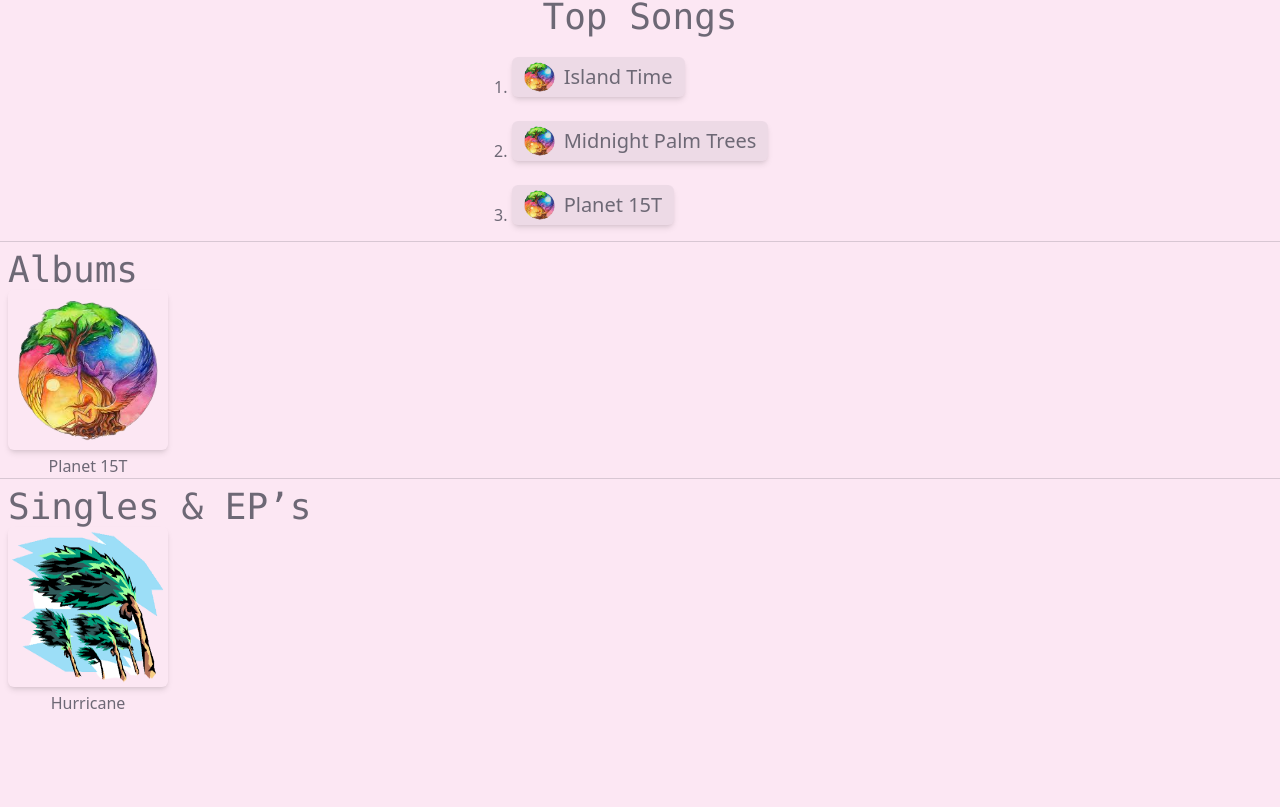
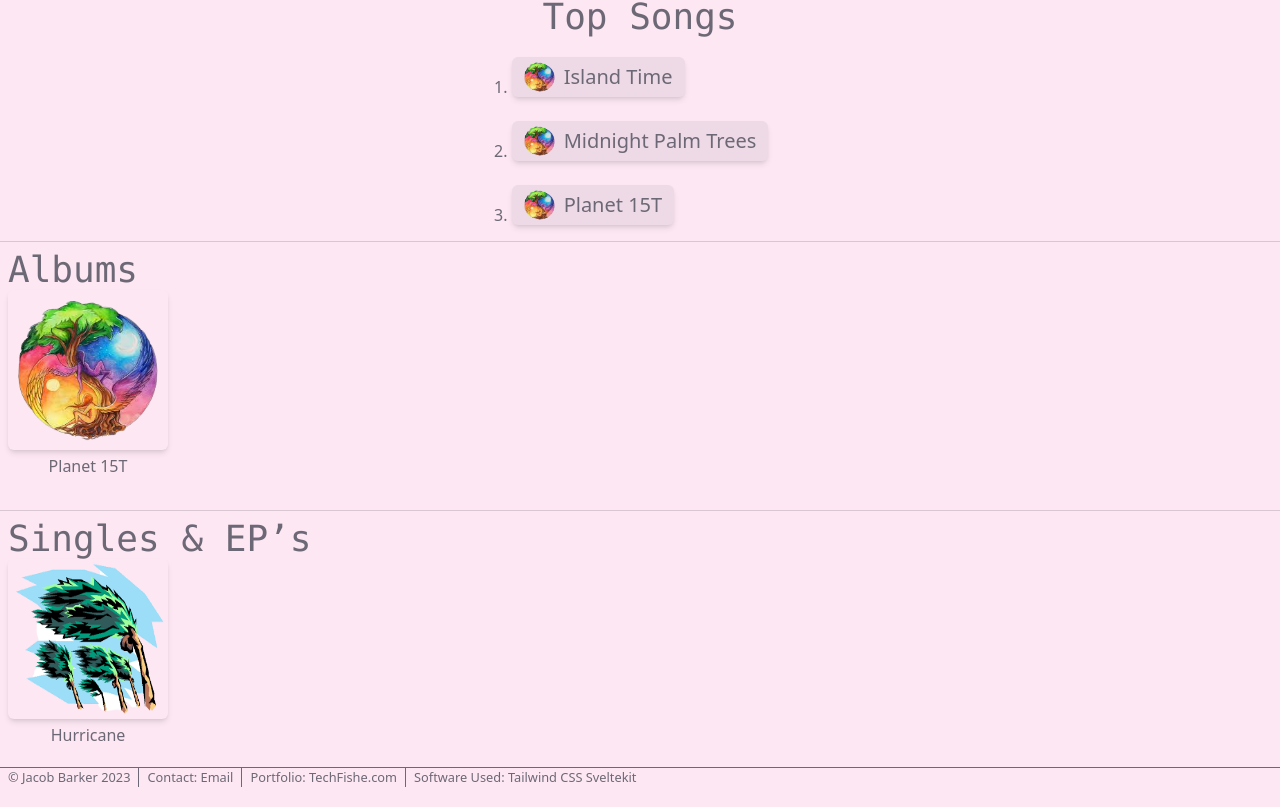
Before and after one commit to TechFishe/15T, a SvelteKit app: page /Music in a window 1280 px wide. Shown: the part 168-975 px from the top of the page. Before the commit the page ends 943 px from the top, so only its background shows below. Built offline with nearby package versions, Linux system fonts and the light colour scheme.

Commit message:
More components

```diff
--- a/src/app.css
+++ b/src/app.css
@@ -8,7 +8,6 @@ html { @apply bg-pink-100; }
     .debugBorder{ @apply border border-sky-500; }
     .link{ @apply transition-colors duration-100 ease-linear; }
     .link:hover{ @apply underline; }
-    main{ @apply absolute w-screen flex flex-col top-[5.25rem] text-center text-light-purple; }
-    main h1 { @apply text-5xl font-semibold font-mono; }
-    main h2 { @apply text-4xl font-medium font-mono; }
+    h1 { @apply text-5xl font-semibold font-mono; }
+    h2 { @apply text-4xl font-medium font-mono; }
 }
--- /dev/null
+++ b/src/lib/btn/albumBtn.svelte
@@ -0,0 +1,10 @@
+<script lang="ts">
+    export let title:string = "no title :(";
+</script>
+
+<section class="grid gird-rows-1 grid-flow-col gap-x-4 justify-start">
+    <div class="w-fit">
+        <slot />
+        <caption class="flex flex-row justify-center mt-1">{title}</caption>
+    </div>
+</section>
--- /dev/null
+++ b/src/lib/containers/main.svelte
@@ -0,0 +1,29 @@
+<div class="absolute w-screen min-h-screen flex flex-col top-[5.25rem] text-center text-light-purple pb-[3.75rem]">
+    <main>
+        <slot />
+    </main>
+    <section class="absolute bottom-5 w-screen border-t-[1px] border-light-purple text-light-purple">
+        <footer class="divide-x-[1px] divide-light-purple grid w-fit grid-flow-col grid-rows-1">
+            <small>&copy; Jacob Barker 2023</small>
+            <small>
+                Contact:
+                <a href="mailto:barkej226148@prescott.k12.wi.us" class="hover:text-red-700 decoration-red-700 link">Email</a>
+            </small>
+            <small>
+                Portfolio:
+                <a href="http://techfishe.vercel.app" target="_blank" rel="noopener noreferrer" class="hover:text-fuchsia-500 decoration-fuchsia-500 link">TechFishe.com</a>
+            </small>
+            <small>
+                Software Used:
+                <a href="http://tailwindcss.com" target="_blank" rel="noopener noreferrer" class="link hover:text-blue-500 decoration-blue-500">Tailwind CSS</a>
+                <a href="http://kit.svelte.dev" target="_blank" rel="noopener noreferrer" class="link hover:text-orange-500 decoration-orange-500">Sveltekit</a>
+            </small>
+        </footer>
+    </section>
+</div>
+
+<style>
+    small {
+        @apply px-2;
+    }
+</style>
--- /dev/null
+++ b/src/lib/random/topSong.svelte
@@ -0,0 +1,10 @@
+<script lang="ts">
+    export let title:string = "no title :(";
+</script>
+
+<li class="text-left">
+    <div class="flex flex-row items-center w-fit h-fit mt-1 py-1 px-3 bg-light-purple/10 rounded-md shadow-md hover:scale-95 hover:shadow-sm hover:rounded-lg hover:bg-light-purple/20 transition-all duration-200 ease-in">
+        <slot />
+        <span class="text-xl pl-2 cursor-default">{title}</span>
+    </div>
+</li>
--- a/src/routes/+page.svelte
+++ b/src/routes/+page.svelte
@@ -1,7 +1,11 @@
+<script>
+    import Main from "../lib/containers/main.svelte";
+</script>
+
 <svelte:head>
     <title>Home</title>
 </svelte:head>
 
-<main>
+<Main>
     <h1>Welcome</h1>
-</main>
+</Main>
--- a/src/routes/Music/+page.svelte
+++ b/src/routes/Music/+page.svelte
@@ -1,13 +1,16 @@
 <script>
     import EarthImg from '../../lib/img/earthNoBG.png';
     import HurImg from '../../lib/img/hurricaneNoBG.png';
+    import Main from '../../lib/containers/main.svelte';
+    import AlbumBtn from '../../lib/btn/albumBtn.svelte';
+    import TopSong from '../../lib/random/topSong.svelte';
 </script>
 
 <svelte:head>
     <title>Music</title>
 </svelte:head>
 
-<main class="pb-[3.75rem]">
+<Main>
     <header>
         <h1>Music</h1>
         <p>All of our band&rsquo;s music. All in one place</p>
@@ -15,48 +18,37 @@
     <article class="grid justify-center pb-4">
         <h2 class="border-t-[0.5px] border-light-purple/25 pt-2">Top Songs</h2>
         <ol class="list-decimal w-fit space-y-6 mt-4 items-centerS justify-self-center">
-            <li class="text-left">
-                <div class="flex flex-row items-center w-fit h-fit mt-1 py-1 px-3 bg-light-purple/10 rounded-md shadow-md hover:scale-95 hover:shadow-sm hover:rounded-lg hover:bg-light-purple/20 transition-all duration-200 ease-in">
+            <TopSong title="Island Time">
                 <img src="{EarthImg}" alt="EarthImg" class="w-8 h-8" />
-                    <span class="text-xl pl-2 cursor-default">Island Time</span>
-                </div>
-            </li>
-            <li class="text-left">
-                <div class="flex flex-row items-center w-fit h-fit mt-1 py-1 px-3 bg-light-purple/10 rounded-md shadow-md hover:scale-95 hover:shadow-sm hover:rounded-lg hover:bg-light-purple/20 transition-all duration-200 ease-in">
+            </TopSong>
+            <TopSong title="Midnight Palm Trees">
                 <img src="{EarthImg}" alt="EarthImg" class="w-8 h-8" />
-                    <span class="text-xl pl-2 cursor-default">Midnight Palm Trees</span>
-                </div>
-            </li>
-            <li class="text-left">
-                <div class="flex flex-row items-center w-fit h-fit mt-1 py-1 px-3 bg-light-purple/10 rounded-md shadow-md hover:shadow-sm hover:rounded-lg hover:scale-95 hover:bg-light-purple/20 transition-all duration-200 ease-in">
+            </TopSong>
+            <TopSong title="Planet 15T">
                 <img src="{EarthImg}" alt="EarthImg" class="w-8 h-8" />
-                    <span class="text-xl pl-2 cursor-default">Planet 15T</span>
-                </div>
-            </li>
+            </TopSong>
         </ol>
     </article>
-    <article class="float-left border-t-[0.5px] border-light-purple/25 text-left pt-2 pl-2">
+    <div class="grid grid-col-1 grid-rows-2 gap-y-8">
+        <article class="mainSection">
             <h2>Albums</h2>
+            <AlbumBtn title="Planet 15T">
+                <img src="{EarthImg}" alt="Earth Img" class="album" />
+            </AlbumBtn>
+        </article>
+        <article class="mainSection">
+            <h2>Singles &amp; EP&rsquo;s</h2>
             <section class="grid gird-rows-1 grid-flow-col gap-x-4 justify-start">
-            <div class="w-fit">
-                <img src="{EarthImg}" alt="Earth Pic" class="h-40 w-40 rounded-md hover:rounded-xl p-1 pl-2 hover:bg-light-purple/[0.15] hover:shadow-sm hover:scale-95 shadow-md transition-all duration-200 ease-in" />
-                <caption class="flex flex-row justify-center mt-1">Planet 15T</caption>
-            </div>
+                <AlbumBtn title="Hurricane">
+                    <img src="{HurImg}" alt="Earth Pic" class="album" />
+                </AlbumBtn>
             </section>
         </article>
-    <article class="float-left border-t-[0.5px] border-light-purple/25 text-left pt-2 pl-2">
-        <h2>Singles &amp; EP&rsquo;s</h2>
-        <section class="grid gird-rows-1 grid-flow-col gap-x-4 justify-start">
-            <div class="w-fit">
-                <img src="{HurImg}" alt="Earth Pic" class="h-40 w-40 rounded-md hover:rounded-xl p-1 hover:bg-light-purple/[0.15] hover:shadow-sm hover:scale-95 shadow-md transition-all duration-200 ease-in" />
-                <caption class="flex flex-row justify-center mt-1">Hurricane</caption>
     </div>
-        </section>
-    </article>
-</main>
+</Main>
 
 <style>
-    small {
-        @apply px-2;
-    }
+    .album{ @apply h-40 w-40 rounded-md p-1 pl-2 shadow-md transition-all duration-200 ease-in; }
+    .album:hover{ @apply rounded-xl bg-light-purple/[0.15] shadow-sm scale-95; }
+    .mainSection{ @apply float-left border-t-[0.5px] border-light-purple/25 text-left pt-2 pl-2; }
 </style>
```
Lines whose indentation alone changed are shown as unchanged.
